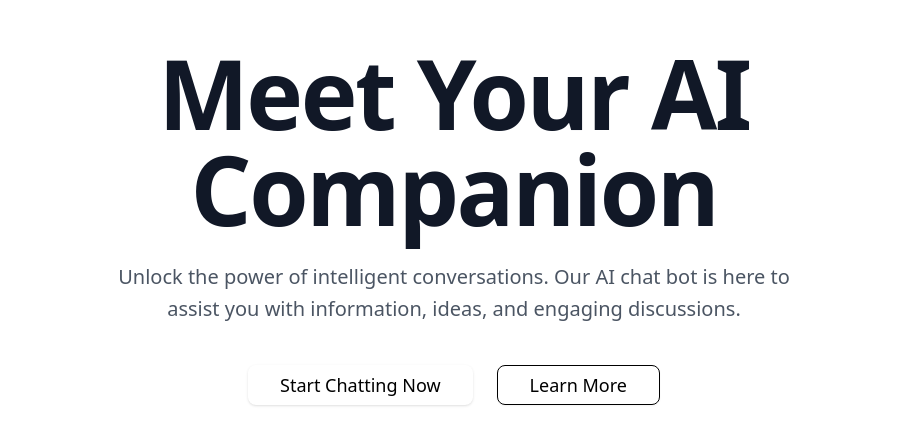
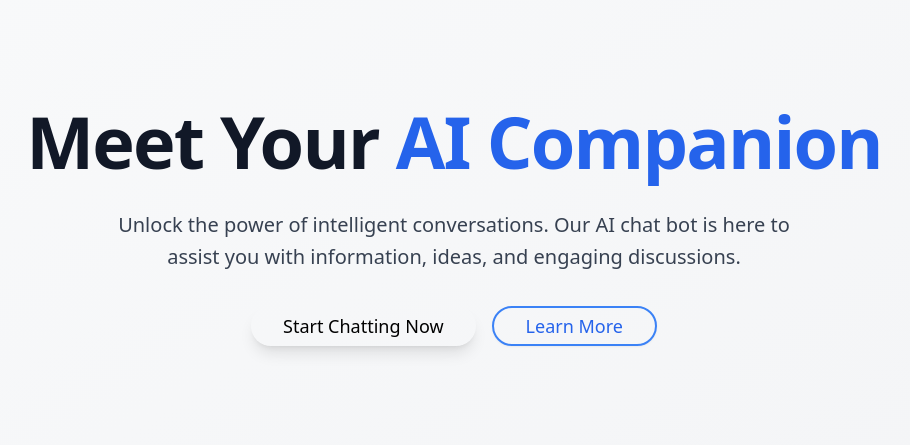
Before and after one commit to magnolia-AI/chatbot-c9ncm, a Next.js app: page / in a window 1280 px wide. Shown: the part 175-620 px from the top of the page, without its empty margins (186-1096 px from the left). Built offline with nearby package versions, Linux system fonts and the light colour scheme.

Commit message:
style(landing-page): Enhance chatbot landing page aesthetics

```diff
--- a/app/page.tsx
+++ b/app/page.tsx
@@ -7,19 +7,19 @@ import Link from 'next/link'
 export default function Home() {
   const { toast } = useToast()
   return (
-    <div className="min-h-full flex flex-col items-center justify-center py-12 px-4 sm:px-6 lg:px-8">
-      <div className="max-w-4xl text-center">
-        <h1 className="text-6xl font-extrabold tracking-tight text-gray-900 dark:text-gray-100 sm:text-7xl md:text-8xl">
-          Meet Your AI Companion
+    <div className="min-h-screen flex flex-col items-center justify-center py-16 px-4 sm:px-6 lg:px-8 bg-gradient-to-br from-gray-50 to-gray-100 dark:from-gray-900 dark:to-black">
+      <div className="max-w-4xl text-center space-y-8">
+        <h1 className="text-5xl font-bold tracking-tight text-gray-900 dark:text-gray-100 sm:text-6xl md:text-7xl">
+          Meet Your <span className="text-blue-600 dark:text-blue-400">AI Companion</span>
         </h1>
-        <p className="mt-6 text-xl leading-8 text-gray-600 dark:text-gray-400 max-w-2xl mx-auto">
+        <p className="mt-6 text-xl leading-relaxed text-gray-700 dark:text-gray-300 max-w-2xl mx-auto">
           Unlock the power of intelligent conversations. Our AI chat bot is here to assist you with information, ideas, and engaging discussions.
         </p>
-        <div className="mt-10 flex items-center justify-center gap-x-6">
-          <Button asChild size="lg" className="px-8 py-4 text-lg">
+        <div className="mt-10 flex flex-col sm:flex-row items-center justify-center gap-4">
+          <Button asChild size="lg" className="px-8 py-4 text-lg rounded-full shadow-lg hover:shadow-xl transition-all duration-300">
             <Link href="/chat">Start Chatting Now</Link>
           </Button>
-          <Button asChild variant="outline" size="lg" className="px-8 py-4 text-lg">
+          <Button asChild variant="outline" size="lg" className="px-8 py-4 text-lg rounded-full border-2 border-blue-500 text-blue-600 hover:bg-blue-50 dark:border-blue-400 dark:text-blue-400 dark:hover:bg-gray-800 transition-all duration-300">
             <Link href="/cool-page">Learn More</Link>
           </Button>
         </div>
```
